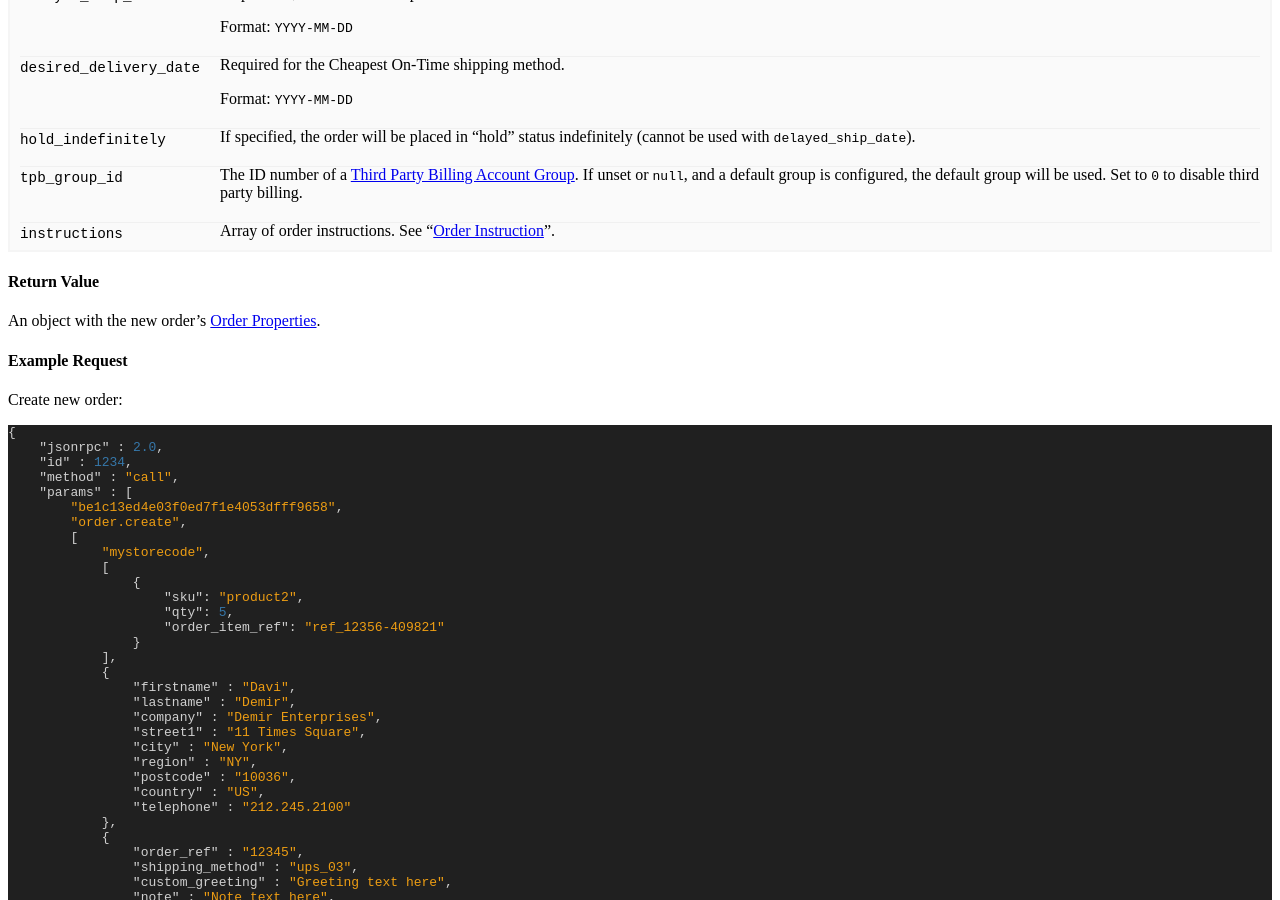
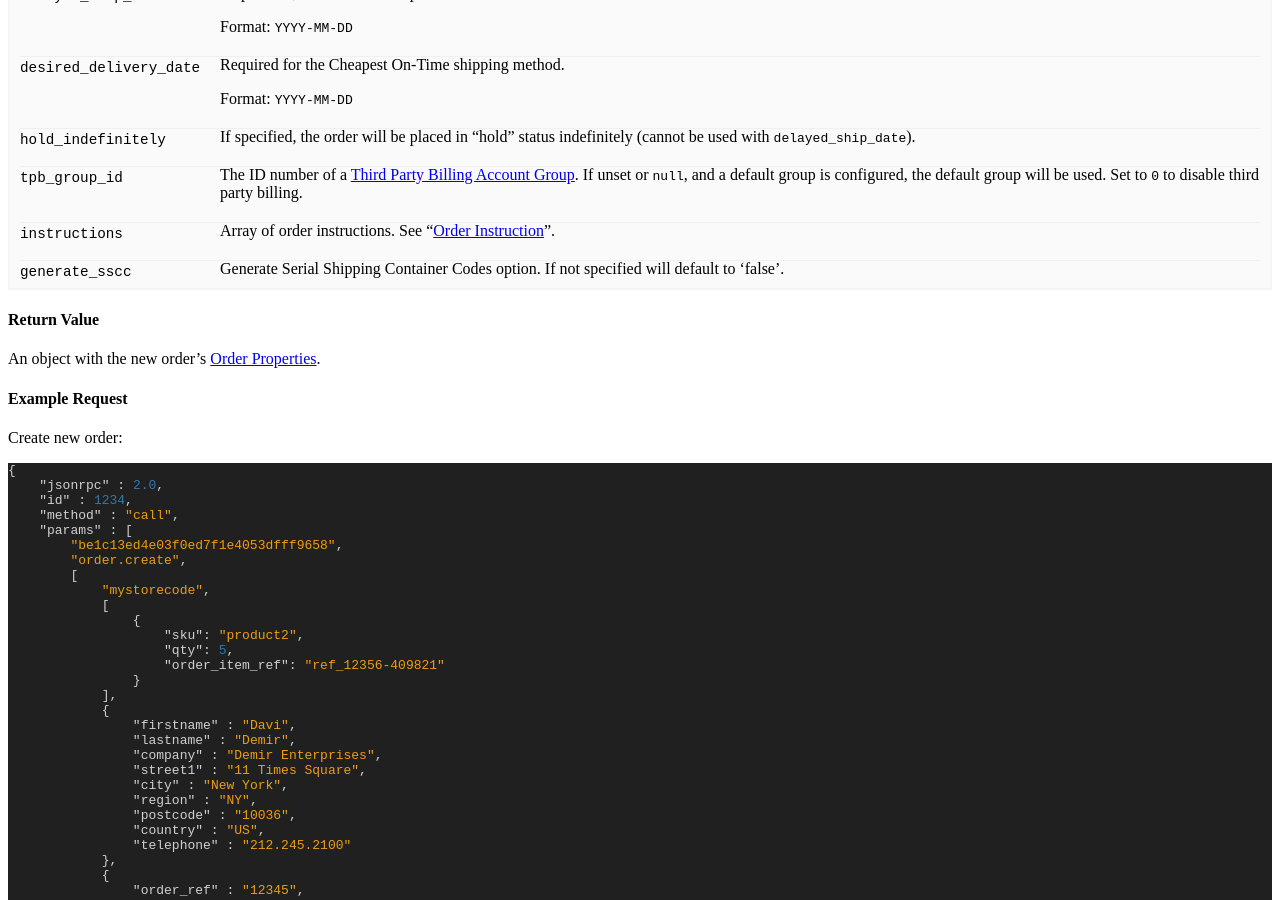
Before and after one commit to ShipStream/shipstream.github.io, a Jekyll site: the page built from _posts/2014-07-25-order.md, in a window 1280 px wide and 900 px high, scrolled down 3511 px. Built offline with Jekyll 4.4.1, drawn with Linux system fonts in a browser that asks for light colours; a style sheet for code colours, icons or effects is not loaded; some of the changed text lies outside the part shown.

Commit message:
Document SSCC fields (#41)
* Document order.generate_sscc field.

* Document package.sscc field.

```diff
--- a/_posts/2014-07-25-order.md
+++ b/_posts/2014-07-25-order.md
@@ -209,6 +209,9 @@ tpb_group_id
 
 instructions
 : Array of order instructions. See "<a href="#order_instruction">Order Instruction</a>".
+
+generate_sscc
+: Generate Serial Shipping Container Codes option. If not specified will default to 'false'.
 {:.code-defs}
 
 #### Return Value
@@ -1672,6 +1675,13 @@ true if the comment was added.
     </td>
 </tr>
 <tr>
+    <th>sscc</th>
+    <td>
+        <pre><code>{ "sscc" : "008012349999999997" }</code></pre>
+        The Serial Shipping Container Code.
+    </td>
+</tr>
+<tr>
     <th>tracking</th>
     <td>
         <pre><code>[
```
Also changed, not shown: _posts/2014-07-25-shipment.md (+7 -0 lines), _posts/2016-05-10-shipment-package.md (+7 -0 lines).
